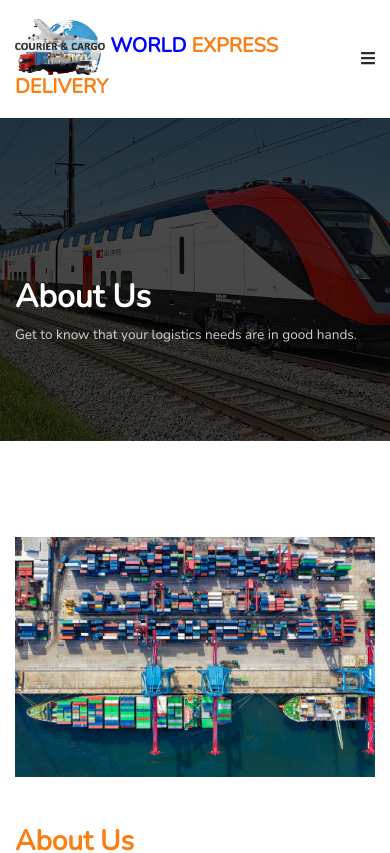
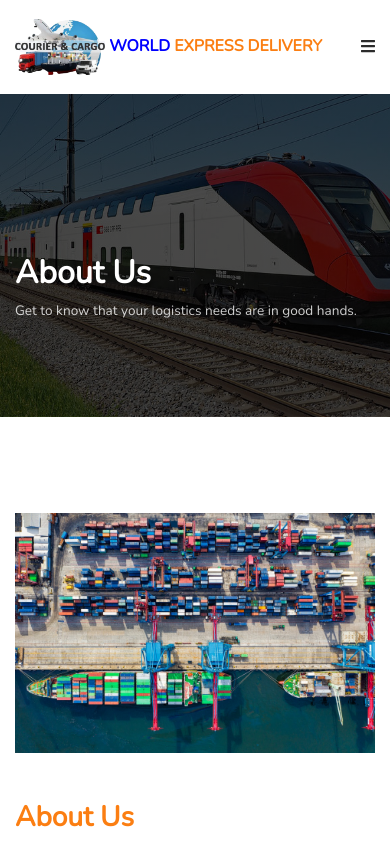
Before and after one commit to Achilles45/opete-logistics, a Vue app: page /about in a window 390 px wide. Shown: the top 853 px of the page. Built offline with nearby package versions, Linux system fonts and the light colour scheme.

Commit message:
Changed the logo text on mobile to be smaller

```diff
--- a/src/components/Navbar.vue
+++ b/src/components/Navbar.vue
@@ -113,6 +113,9 @@ export default {
 }
 //MEDIA QUERIES
 @media only screen and (max-width: 1000px) {
+  h5{
+    font-size: 1rem !important;
+  }
   .navbar__toggler {
     display: block !important;
     cursor: pointer;
```
